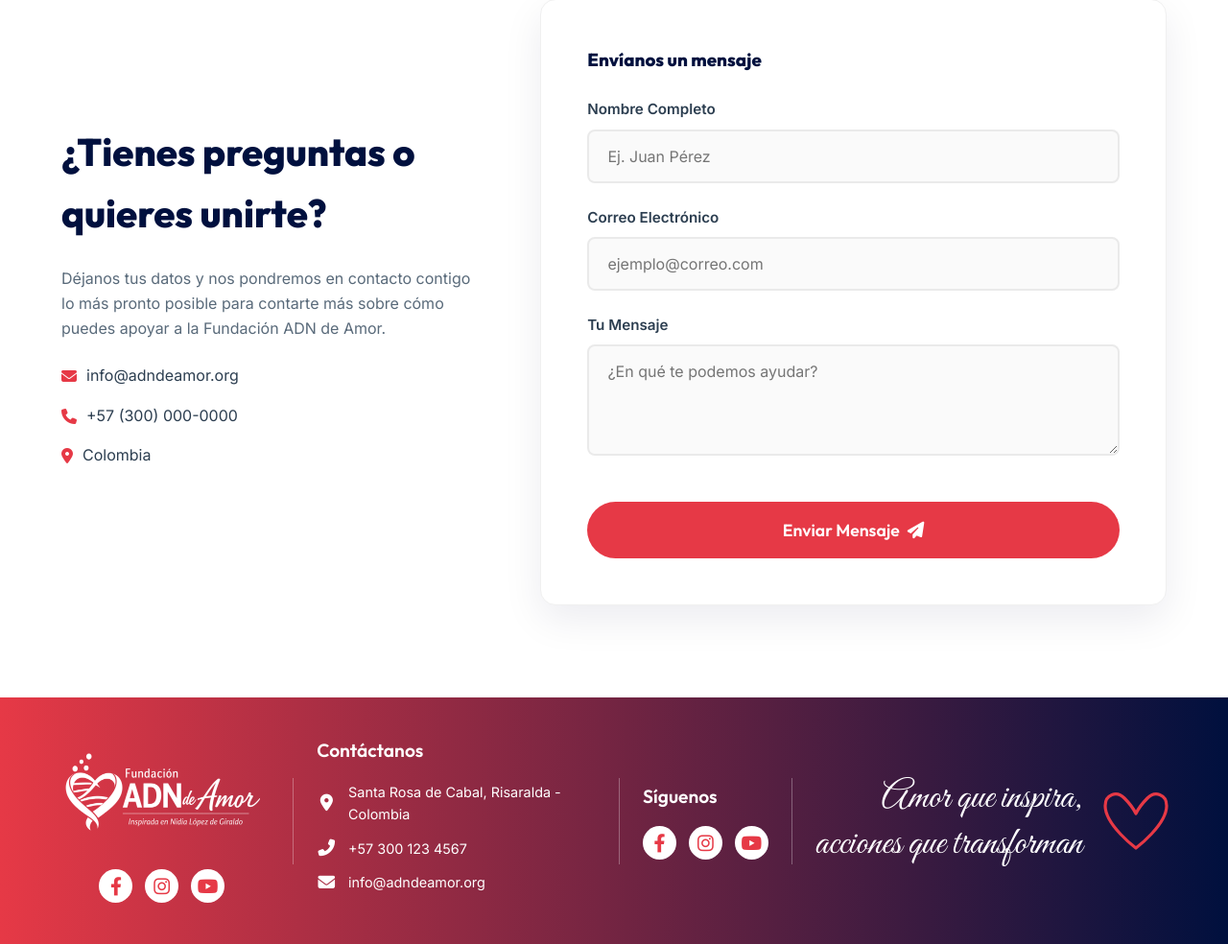
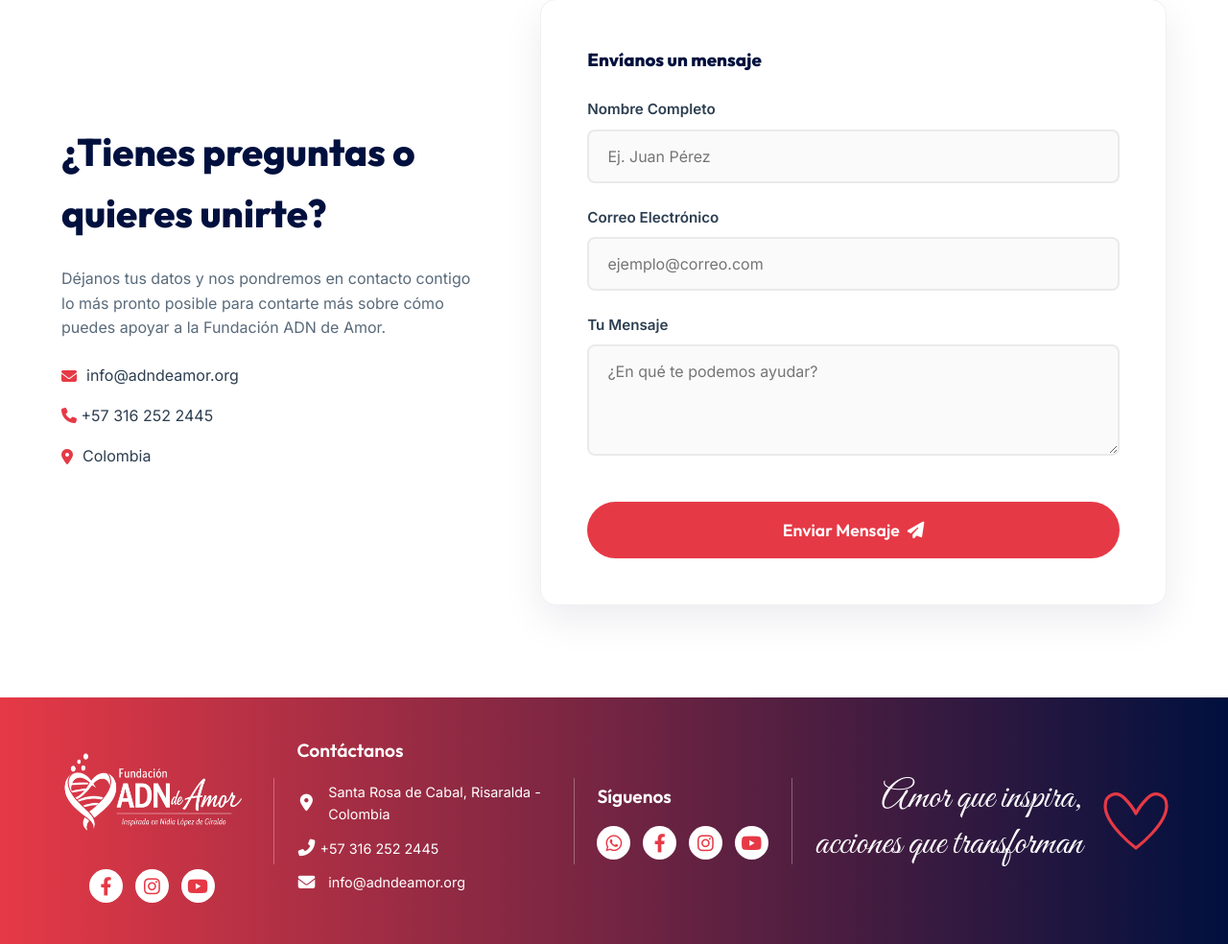
Before and after one commit to totalagroapps/FundacionWeb, a PHP site: page / in a window 1280 px wide. Shown: the part 4929-5913 px from the top of the page at 96% size. Run offline with PHP 8.4, Linux system fonts and the light colour scheme; data comes from the database, SQL or seed files in the repository.

Commit message:
Update contact phone to +57 316 252 2445 and add WhatsApp links

```diff
--- a/admin/productos.php
+++ b/admin/productos.php
@@ -277,7 +277,7 @@ $products = $stmt->fetchAll(PDO::FETCH_ASSOC);
 
                 <div class="form-group">
                     <label>Número de WhatsApp (Sin código de país)</label>
-                    <input type="text" name="whatsapp_link" id="prodWhatsapp" class="form-control" required placeholder="Ej. 3001234567">
+                    <input type="text" name="whatsapp_link" id="prodWhatsapp" class="form-control" required placeholder="Ej. 3162522445">
                     <p style="font-size: 0.8rem; color: var(--text-muted); margin-top: 0.5rem;">Ingresa tu número (se añadirá automáticamente +57). El sistema generará el enlace completo.</p>
                 </div>
 
--- a/apadrinar.php
+++ b/apadrinar.php
@@ -287,7 +287,7 @@
                 <div class="grid-2" style="display: grid; grid-template-columns: 1fr 1fr; gap: 1.5rem;">
                     <div class="form-group">
                         <label>Teléfono / WhatsApp</label>
-                        <input type="tel" placeholder="+57 300 000 0000" required class="form-control">
+                        <input type="tel" placeholder="+57 316 252 2445" required class="form-control">
                     </div>
                     <div class="form-group">
                         <label>Localidad / País</label>
--- a/includes/db.php
+++ b/includes/db.php
@@ -30,6 +30,17 @@ function get_site_content($pdo, $key, $default = '') {
     $stmt = $pdo->prepare('SELECT content_value FROM site_content WHERE section_key = ?');
     $stmt->execute([$key]);
     $result = $stmt->fetch();
+
+    if ($key === 'contacto_phone') {
+        if (!$result || empty($result['content_value']) || strpos($result['content_value'], '300') !== false) {
+            try {
+                $up = $pdo->prepare("INSERT INTO site_content (section_key, content_type, content_value) VALUES ('contacto_phone', 'text', '+57 316 252 2445') ON DUPLICATE KEY UPDATE content_value = '+57 316 252 2445'");
+                $up->execute();
+            } catch (\Exception $e) {}
+            return '+57 316 252 2445';
+        }
+    }
+
     return $result ? $result['content_value'] : $default;
 }
 ?>
--- a/includes/footer.php
+++ b/includes/footer.php
@@ -18,7 +18,7 @@
                 <h3>Contáctanos</h3>
                 <ul>
                     <li><i class="fas fa-map-marker-alt"></i> Santa Rosa de Cabal, Risaralda - Colombia</li>
-                    <li><i class="fas fa-phone-alt"></i> +57 300 123 4567</li>
+                    <li><a href="tel:+573162522445" style="color: inherit; text-decoration: none;"><i class="fas fa-phone-alt"></i> +57 316 252 2445</a></li>
                     <li><i class="fas fa-envelope"></i> info@adndeamor.org</li>
                 </ul>
             </div>
@@ -29,6 +29,7 @@
             <div class="footer-col-3">
                 <h3>Síguenos</h3>
                 <div class="social-icons-center">
+                    <a href="https://wa.me/573162522445" target="_blank" title="WhatsApp"><i class="fab fa-whatsapp"></i></a>
                     <a href="#"><i class="fab fa-facebook-f"></i></a>
                     <a href="#"><i class="fab fa-instagram"></i></a>
                     <a href="#"><i class="fab fa-youtube"></i></a>
--- a/index.php
+++ b/index.php
@@ -311,7 +311,7 @@
                     <p><?= htmlspecialchars(get_site_content($pdo, 'contacto_desc', 'Déjanos tus datos y nos pondremos en contacto contigo lo más pronto posible para contarte más sobre cómo puedes apoyar a la Fundación ADN de Amor.')) ?></p>
                     <ul class="feature-list">
                         <li><i class="fas fa-envelope"></i> <?= htmlspecialchars(get_site_content($pdo, 'contacto_email', 'info@adndeamor.org')) ?></li>
-                        <li><i class="fas fa-phone"></i> <?= htmlspecialchars(get_site_content($pdo, 'contacto_phone', '+57 (300) 000-0000')) ?></li>
+                        <li><a href="tel:+573162522445" style="color: inherit; text-decoration: none;"><i class="fas fa-phone"></i> <?= htmlspecialchars(get_site_content($pdo, 'contacto_phone', '+57 316 252 2445')) ?></a></li>
                         <li><i class="fas fa-map-marker-alt"></i> <?= htmlspecialchars(get_site_content($pdo, 'contacto_location', 'Colombia')) ?></li>
                     </ul>
                 </div>
```
